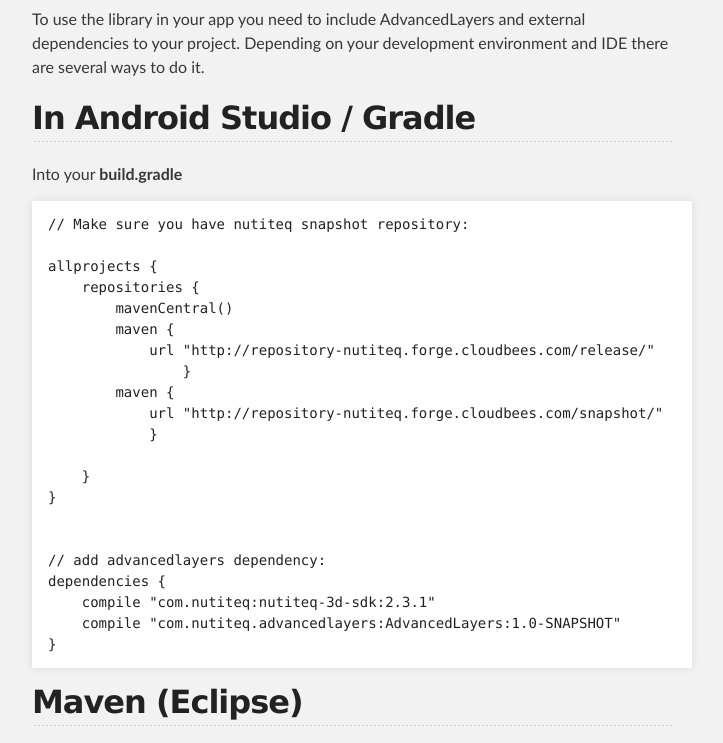
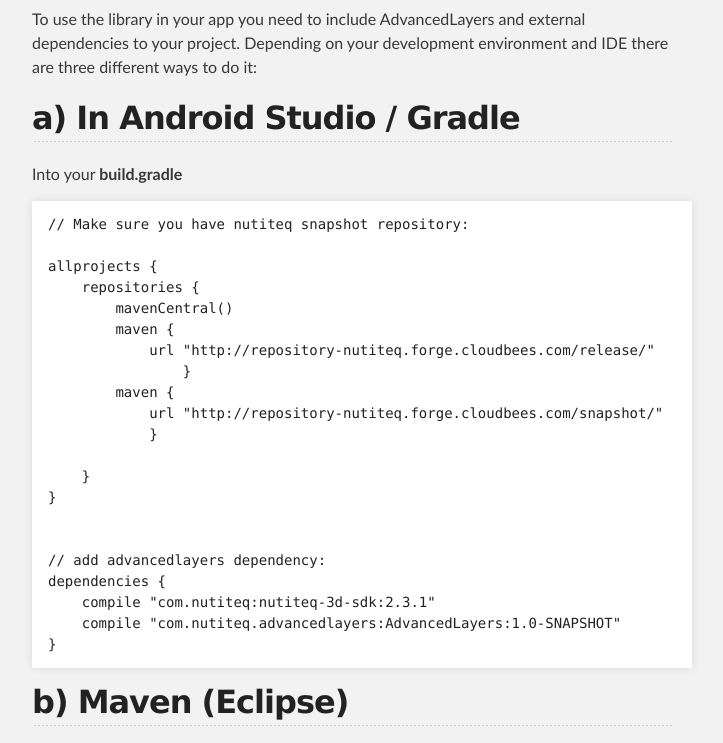
Before and after one commit to nutiteq/advancedlayers, a plain HTML site: page index.html in a window 1280 px wide. Shown: the part 691-1434 px from the top of the page, without its empty margins (288-1011 px from the left). Drawn offline with Linux system fonts and the light colour scheme.

Commit message:
link update

```diff
--- a/index.html
+++ b/index.html
@@ -49,10 +49,10 @@
 </ul><h1>
 <a name="usage-in-your-app" class="anchor" href="#usage-in-your-app"><span class="octicon octicon-link"></span></a>Usage in your app</h1>
 
-<p>To use the library in your app you need to include AdvancedLayers and external dependencies to your project. Depending on your development environment and IDE there are several ways to do it.</p>
+<p>To use the library in your app you need to include AdvancedLayers and external dependencies to your project. Depending on your development environment and IDE there are three different ways to do it:</p>
 
 <h2>
-<a name="in-android-studio--gradle" class="anchor" href="#in-android-studio--gradle"><span class="octicon octicon-link"></span></a>In Android Studio / Gradle</h2>
+<a name="in-android-studio--gradle" class="anchor" href="#in-android-studio--gradle"><span class="octicon octicon-link"></span></a>a) In Android Studio / Gradle</h2>
 
 <p>Into your <strong>build.gradle</strong></p>
 
@@ -80,7 +80,7 @@ dependencies {
 </code></pre>
 
 <h2>
-<a name="maven-eclipse" class="anchor" href="#maven-eclipse"><span class="octicon octicon-link"></span></a>Maven (Eclipse)</h2>
+<a name="maven-eclipse" class="anchor" href="#maven-eclipse"><span class="octicon octicon-link"></span></a>b) Maven (Eclipse)</h2>
 
 <p>Add to your <strong>pom.xml</strong> (full sample: <a href="https://github.com/nutiteq/hellomap3d/blob/master/AdvancedMap3D/pom.xml">https://github.com/nutiteq/hellomap3d/blob/master/AdvancedMap3D/pom.xml</a>):</p>
 
@@ -168,14 +168,14 @@ dependencies {
 </code></pre>
 
 <h2>
-<a name="manual-jar-file" class="anchor" href="#manual-jar-file"><span class="octicon octicon-link"></span></a>Manual jar file</h2>
+<a name="manual-jar-file" class="anchor" href="#manual-jar-file"><span class="octicon octicon-link"></span></a>c) Manual jar file</h2>
 
 <ol>
 <li>
 <p>Download Nutiteq code:</p>
 
 <ul>
-<li>Latest .jar file from <a href="https://github.com/nutiteq/hellomap3d/blob/master/AdvancedMap3D/extlibs/AdvancedLayers-1.0-SNAPSHOT.jar">https://github.com/nutiteq/hellomap3d/blob/master/AdvancedMap3D/extlibs/AdvancedLayers-1.0-SNAPSHOT.jar</a> </li>
+<li>Latest .jar file: <a href="https://github.com/nutiteq/hellomap3d/blob/master/AdvancedMap3D/extlibs/AdvancedLayers-1.0-SNAPSHOT.jar?raw=true">AdvancedLayers-1.0-SNAPSHOT.jar</a> </li>
 <li>Latest Nutiteq SDK jar file from <a href="https://github.com/nutiteq/hellomap3d/wiki/Downloads">https://github.com/nutiteq/hellomap3d/wiki/Downloads</a>
 </li>
 </ul>
```
